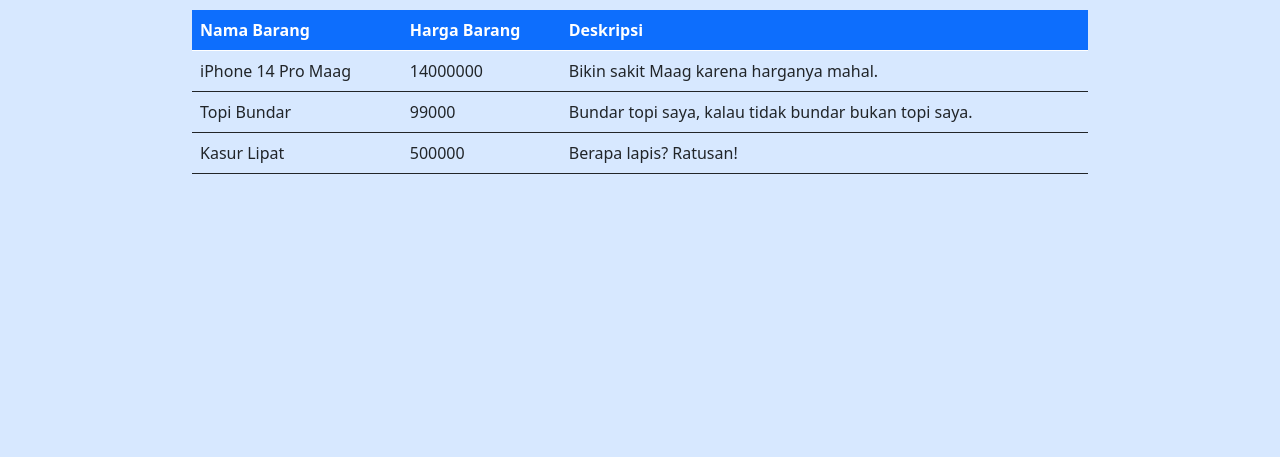
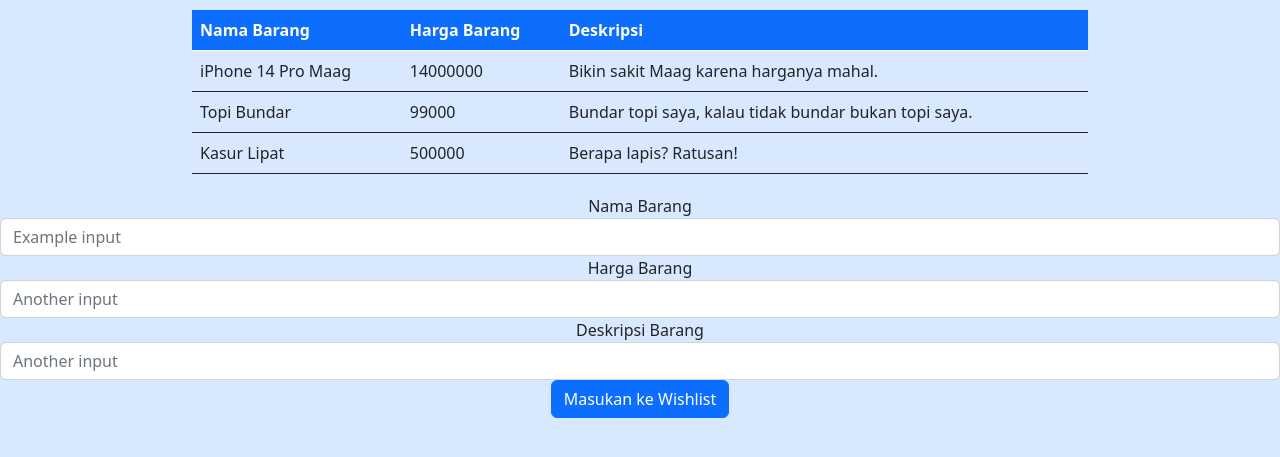
Before and after one commit to annisa27/Lab-PBP, a Django app: page /wishlist/ajax/ in a window 1280 px wide. Shown: the part 182-639 px from the top of the page. Run offline with Django 4.2, Linux system fonts and the light colour scheme; the visitor is signed in with stand-in values (Sample User, id 1); data comes from the database, SQL or seed files in the repository; data that the repository does not hold is empty.

Commit message:
add elemen form

```diff
--- a/wishlist/templates/wishlist_ajax.html
+++ b/wishlist/templates/wishlist_ajax.html
@@ -43,6 +43,22 @@
     </tr>
     {% endfor %}
 </table>
+
+<form>
+    <div class="form-group">
+      <label for="formGroupExampleInput">Nama Barang</label>
+      <input type="text" class="form-control" id="formGroupExampleInput" placeholder="Example input">
+    </div>
+    <div class="form-group">
+      <label for="formGroupExampleInput2">Harga Barang</label>
+      <input type="text" class="form-control" id="formGroupExampleInput2" placeholder="Another input">
+    </div>
+    <div class="form-group">
+        <label for="formGroupExampleInput2">Deskripsi Barang</label>
+        <input type="text" class="form-control" id="formGroupExampleInput2" placeholder="Another input">
+      </div>
+  </form>
+  <button type="submit" class="btn btn-primary">Masukan ke Wishlist</button>
 </div>
 </body>
 
@@ -65,6 +81,9 @@
         });
       }});
     })
+
+
+
 </script>
 
 {% endblock content %}
```
